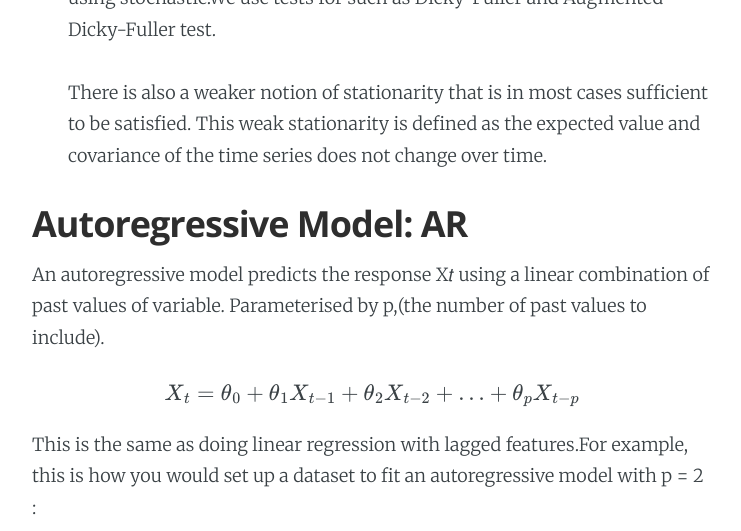
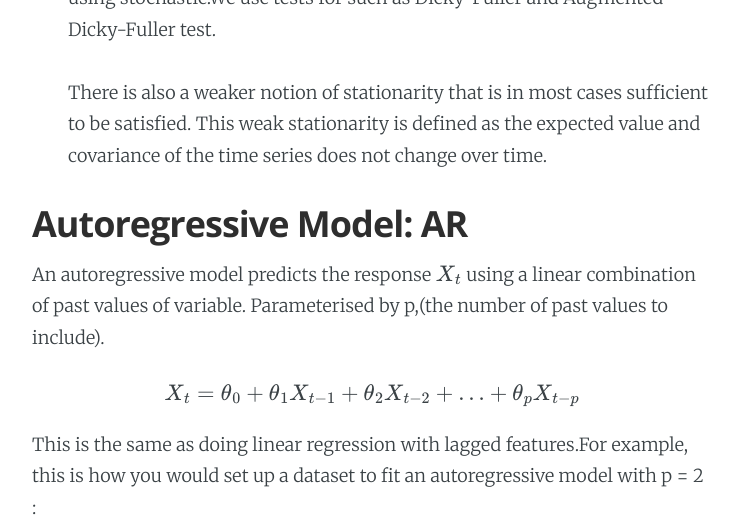
Before and after one commit to a972celia/a972celia.github.io, a Jekyll site: the page built from _posts/2019-05-23-time-series-analysis.md, in a window 1280 px wide and 900 px high, scrolled down 3505 px, cut to the strip 0-531 px from the top of the window. Shown: the whole strip, without its empty margins (283-1024 px from the left). Built offline with Jekyll 4.4.1, drawn with Linux system fonts in a browser that asks for light colours; nearby versions of some CDN libraries; formulas are drawn with MathJax 3; a script that is not in the unit is left out; some of the changed text lies outside the part shown.

Commit message:
modified syntax

```diff
--- a/_posts/2019-05-23-time-series-analysis.md
+++ b/_posts/2019-05-23-time-series-analysis.md
@@ -62,7 +63,8 @@ $$F_{X}\left(x_{t_{1}+\tau}, x_{t_{2}+\tau}, \ldots, x_{t_{k}+\tau}\right)=F_{X}
 
 <h2>Autoregressive Model: AR</h2>
 
-<p>An autoregressive model predicts the response X𝑡 using a linear combination of past values of variable. Parameterised by p,(the number of past values to include).</p>
+<p>An autoregressive model predicts the response $
+X_{t}$ using a linear combination of past values of variable. Parameterised by p,(the number of past values to include).</p>
 $$
 X_{t}=\theta_{0}+\theta_{1} X_{t-1}+\theta_{2} X_{t-2}+\ldots+\theta_{p} X_{t-p}
 $$
@@ -78,7 +80,7 @@ $$
 X_{t}=\beta_{0}+\beta_{1} \epsilon_{t-1}+\beta_{2} \epsilon_{t-2}+\ldots+\beta_{q} \epsilon_{t-q}
 $$
 
-<p>where 𝜖𝑖 is normally distributed white noise (mean zero, variance one). Parameterised by 𝒒, the number of past errors to include. The predictions X𝑡 can be the weighted moving average of past forecast errors. </p>
+<p>where 𝜖𝑖 is normally distributed white noise (mean zero, variance one). Parameterised by 𝒒, the number of past errors to include. The predictions $X_{t}$ can be the weighted moving average of past forecast errors. </p>
 
 
 <p>The MA model looks very similar to the AR model. However, there are a few key differences that one should take note:</p>
@@ -95,7 +97,7 @@ $$
 $$
 <p>Note that now we are regressing on $
 X^{\prime} t $, which is the differenced series $
-X_{t}$. The ordered of difference is determined by the parameter 𝑑. For example, if d = 1: </p>
+X_{t}$. The ordered of difference is determined by the parameter d. For example, if d = 1: </p>
 $$
 X_{t}^{\prime}=\mathrm{X}_{\mathrm{t}}-\mathrm{X}_{\mathrm{t}-1} \text { for } \mathrm{t}=2,3, \ldots, \mathrm{N}
 $$
```
Also changed, not shown: other parts of _posts/2019-05-23-time-series-analysis.md (+3 -2 lines).
